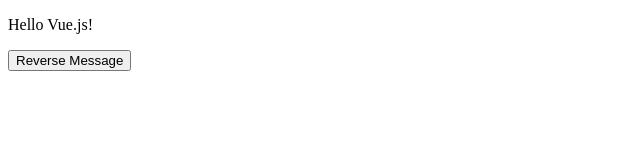
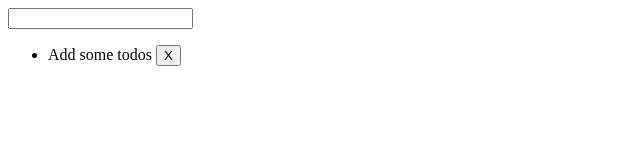
Before and after one commit to shiraco/frontend-sandbox, a plain HTML site: page index.html in a window 1280 px wide. Shown: the whole page, without its empty margins (0-640 px from the left). Drawn offline with nearby package versions, Linux system fonts and the light colour scheme.

Commit message:
All Together Now

```diff
--- a/index.html
+++ b/index.html
@@ -8,8 +8,13 @@
 
 <body>
   <div id="app">
-    <p>{{ message }}</p>
-    <button v-on:click="reverseMessage">Reverse Message</button>
+    <input v-model="newTodo" v-on:keyup.enter="addTodo">
+    <ul>
+      <li v-for="todo in todos">
+        <span>{{ todo.text }}</span>
+        <button v-on:click="removeTodo($index)">X</button>
+      </li>
+    </ul>
   </div>
 
   <script src="https://cdn.jsdelivr.net/vue/latest/vue.js"></script>
--- a/index.js
+++ b/index.js
@@ -1,11 +1,21 @@
 new Vue({
   el: '#app',
   data: {
-    message: 'Hello Vue.js!'
+    newTodo: '',
+    todos: [
+      { text: 'Add some todos' }
+    ]
   },
   methods: {
-    reverseMessage: function () {
-      this.message = this.message.split('').reverse().join('')
+    addTodo: function () {
+      var text = this.newTodo.trim()
+      if (text) {
+        this.todos.push({ text: text })
+        this.newTodo = ''
+      }
+    },
+    removeTodo: function (index) {
+      this.todos.splice(index, 1)
     }
   }
 })
```
